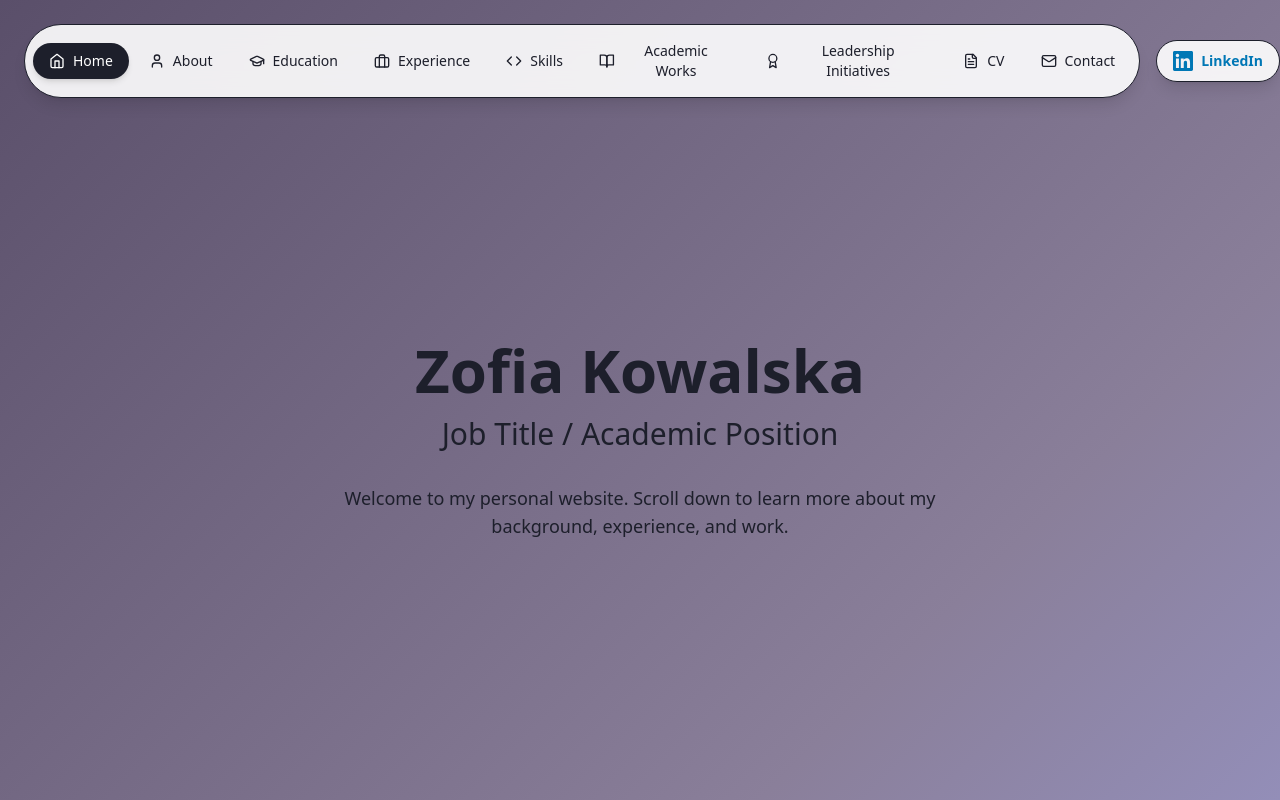
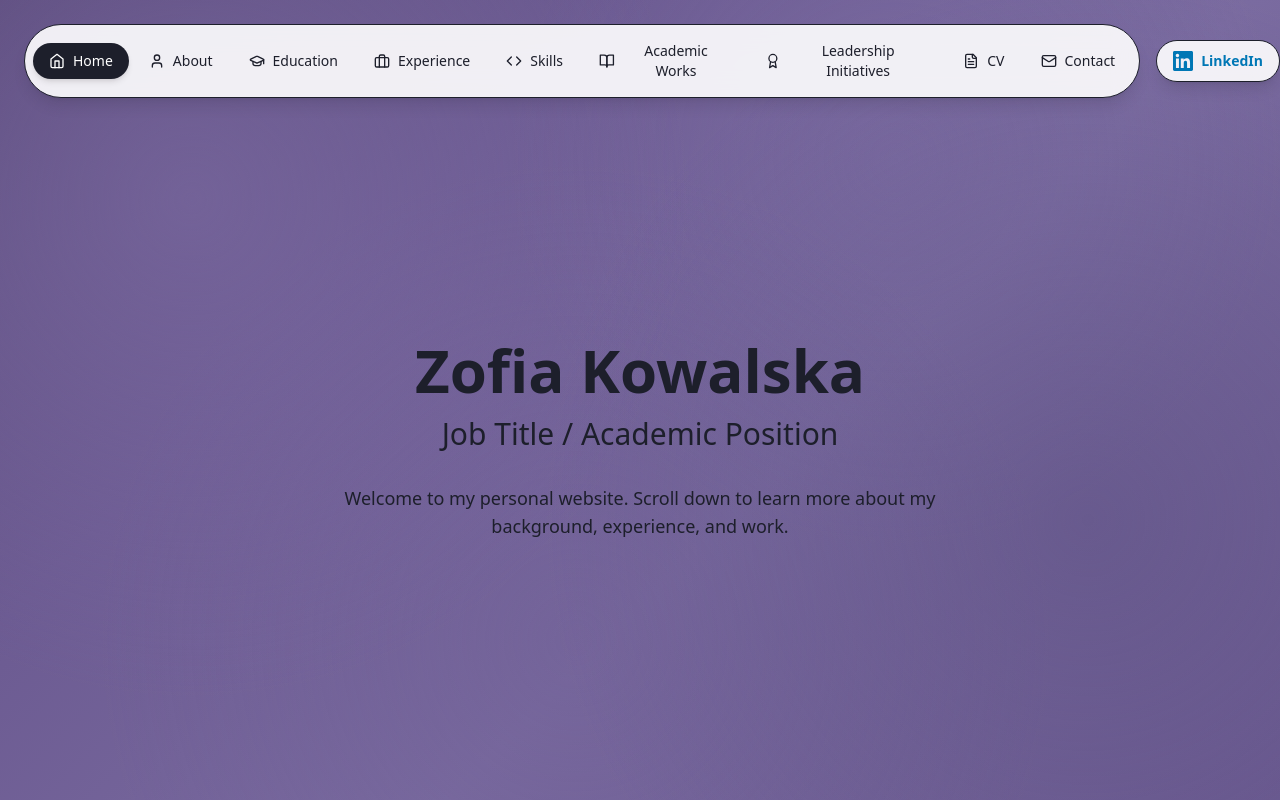
Before and after one commit to zofiakowalska/PersonalWeb, a React (Vite) app: page / in a window 1280 px wide. Shown: the top 800 px of the page. Built offline with nearby package versions, Linux system fonts and the light colour scheme.

Commit message:
Update background to #6c5b92 with non-symmetrical gradient highlights

```diff
--- a/src/App.jsx
+++ b/src/App.jsx
@@ -49,8 +49,16 @@ export default function PersonalWebsite() {
 
   return (
     <div className="min-h-screen" style={{
-      background: 'linear-gradient(135deg, #5a4f6a 0%, #6a5f7a 25%, #7a6f8a 50%, #8a7f9a 75%, #938eb8 100%)',
-      backgroundAttachment: 'fixed'
+      backgroundColor: '#6c5b92',
+      backgroundImage: `
+        radial-gradient(circle at 15% 25%, rgba(124, 107, 162, 0.6) 0%, transparent 40%),
+        radial-gradient(circle at 85% 65%, rgba(92, 80, 130, 0.5) 0%, transparent 45%),
+        radial-gradient(circle at 45% 80%, rgba(108, 91, 146, 0.4) 0%, transparent 50%),
+        radial-gradient(circle at 70% 20%, rgba(130, 115, 170, 0.3) 0%, transparent 35%),
+        linear-gradient(135deg, #5a4a7a 0%, #6c5b92 30%, #7a6ba0 60%, #6c5b92 100%)
+      `,
+      backgroundAttachment: 'fixed',
+      backgroundSize: '100% 100%'
     }}>
       {/* Floating Navigation */}
       <nav className="fixed top-6 left-6 z-50 flex items-center gap-4">
```
